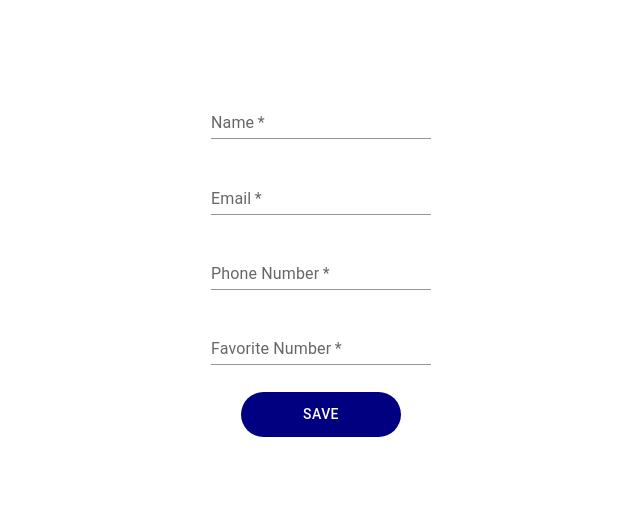
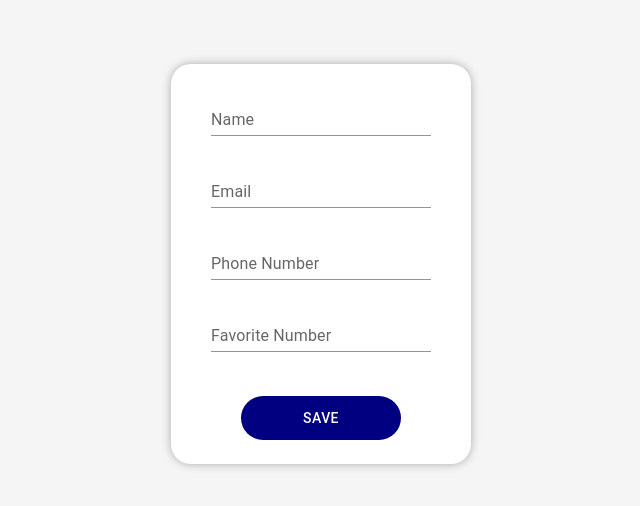
Before and after one commit to fullmetalfenix/yup-validation, a React (Create React App) app: page / in a window 1280 px wide. Shown: the part 136-642 px from the top of the page, without its empty margins (319-959 px from the left). Built offline with nearby package versions, Linux system fonts and the light colour scheme.

Commit message:
controled inputs added.

```diff
--- a/src/App.js
+++ b/src/App.js
@@ -1,23 +1,78 @@
 import * as React from 'react';
+import { useState } from 'react';
 import Box from '@mui/material/Box';
 import TextField from '@mui/material/TextField';
 import Button from '@mui/material/Button';
+// Validation Library
+import * as yup from 'yup';
+
+let schema = yup.object().shape({
+  name: yup.string().required(),
+  // age: yup.number().required().positive().integer(),
+  // email: yup.string().email(),
+  // website: yup.string().url(),
+  // createdOn: yup.date().default(function () {
+  //   return new Date();
+  // }),
+});
+
+
+// check validity
+
+
+// you can try and type cast objects to the defined schema
+// schema.cast({
+//   name: 'jimmy',
+//   age: '24',
+//   createdOn: '2014-09-23T19:25:25Z',
+// });
+export default function BasicTextFields() {
+
+
+// Form Handler
+  const save = (event) => {
+  event.preventDefault();
+  alert(`name: ${name}, email: ${email}, Phone: ${tel}, Favorite Number: ${number}`)
+}
+
+// Name Field
+const [name, setName] = useState()
+const onNameChange = (e) => {
+  setName(e.target.value)
+}
+
+const [email, setEmail] = useState()
+const onEmailChange = (e) => {
+  setEmail(e.target.value)
+}
+
+const [tel, setTel] = useState()
+const onTelChange = (e) => {
+  setTel(e.target.value)
+}
+
+const [number, setNumber] = useState()
+const onNumberChange = (e) => {
+  setNumber(e.target.value)
+}
+
+
+
+// schema
+//   .isValid({
+//     name: name
+//   })
+//   .then(function (valid) {
+//     valid; // => true
+//   });
 
 
 
 
-
-export default function BasicTextFields() {
-
-  const save = (event) => {
-  event.preventDefault();
-  alert('hello world')
-}
-
   return (
     <Box
       component="div"
-      style={{ minHeight: '100vh', display: 'flex', justifyContent: 'center' , alignItems: 'center'}}
+      style={{ minHeight: '100vh', display: 'flex', justifyContent: 'center' , alignItems: 'center', background: 'whitesmoke'}}
       noValidate
       autoComplete="off"
     >
@@ -32,20 +87,24 @@ export default function BasicTextFields() {
         flexDirection: 'column',
         margin: '0px auto',
         height: 400,
+        borderRadius: 20,
+        background: 'white',
+        boxShadow: "0px 0px 10px rgba(0,0,0,.3)"
       }}
       id="basic-form"
       >
-        <TextField required id="standard-basic" label="Name" variant="standard" />
-        <TextField required  id="standard-basic" label="Email" type="email" variant="standard" />
-        <TextField required id="standard-basic" label="Phone Number" type="tel" variant="standard" />
-        <TextField required id="standard-basic" label="Favorite Number" type="number" variant="standard" />
+        <TextField  id="name" label="Name" variant="standard" value={name} onChange={onNameChange}/>
+        <TextField  id="email" label="Email" type="email" variant="standard" value={email} onChange={onEmailChange}/>
+        <TextField  id="tel" label="Phone Number" type="tel" variant="standard" value={tel} onChange={onTelChange}/>
+        <TextField  id="number" label="Favorite Number" type="number" variant="standard" value={number} onChange={onNumberChange}/>
         <Button type="submit" variant="extended" id="save-button" color="promary"
         style={{
           "padding": 10,
           "background": "navy",
           color: 'white',
           width: 160,
-          borderRadius: 40
+          borderRadius: 40,
+          marginTop: 20
         }}
 
         >Save</Button>
```
Also changed, not shown: 1 other file (tests, documents, lock files or other folders).
